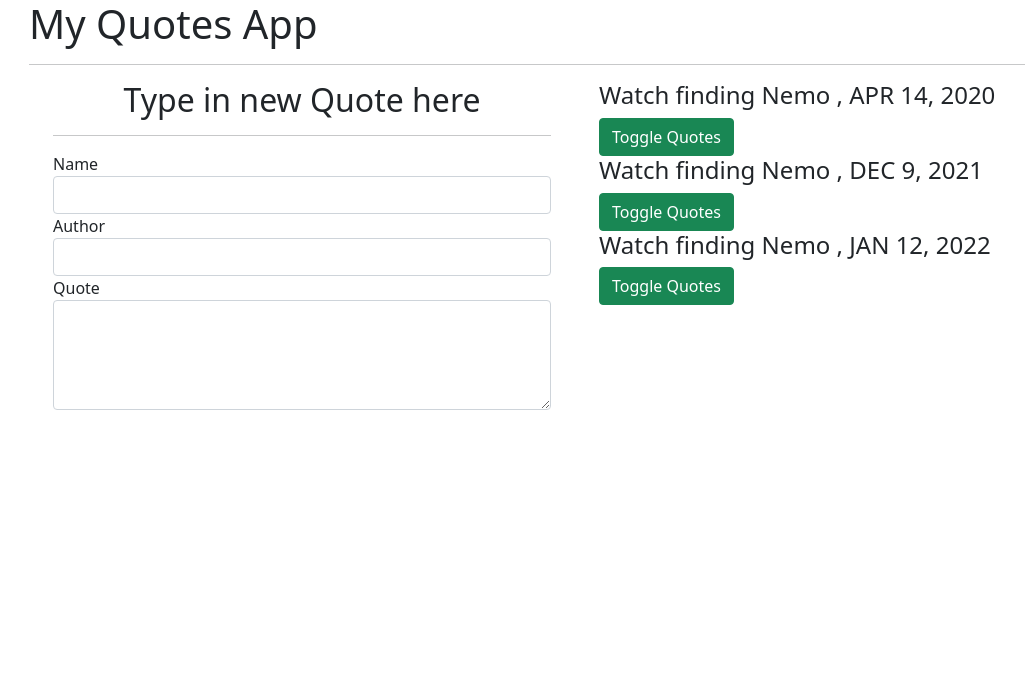
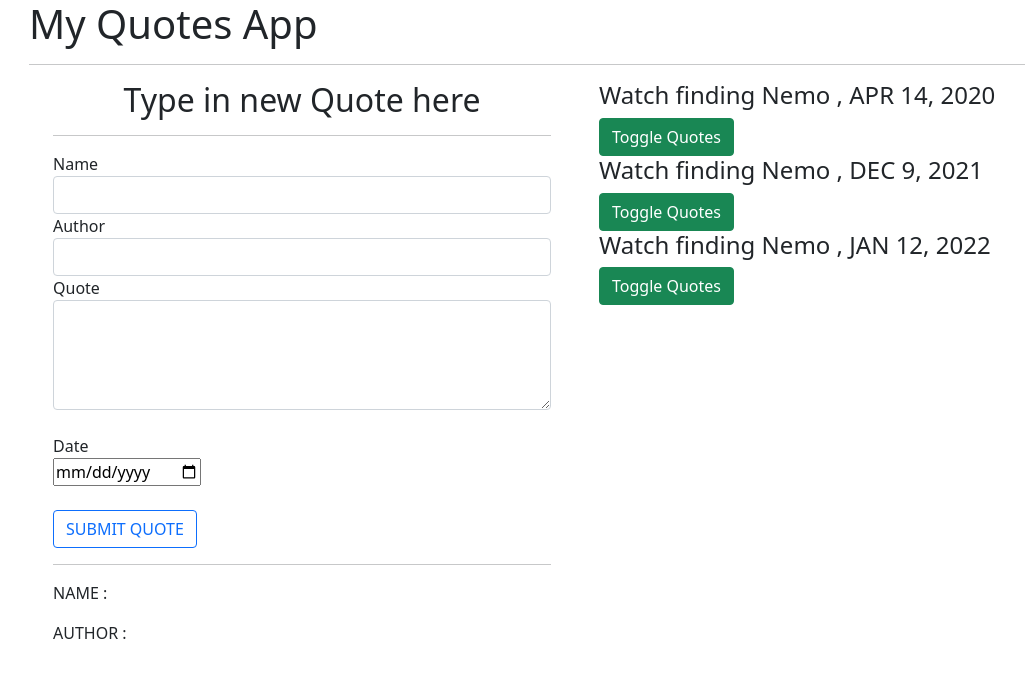
Before and after one commit to davospots/Quapp, an Angular app: page / in a window 1280 px wide. Shown: the top 678 px of the page, without its empty margins (53-1078 px from the left). Built offline with nearby package versions, Linux system fonts and the light colour scheme.

Commit message:
validating forms

```diff
--- a/src/app/app.module.ts
+++ b/src/app/app.module.ts
@@ -1,5 +1,6 @@
 import { NgModule } from '@angular/core';
 import { BrowserModule } from '@angular/platform-browser';
+import { FormsModule } from '@angular/forms';
 
 import { AppRoutingModule } from './app-routing.module';
 import { AppComponent } from './app.component';
@@ -18,7 +19,8 @@
   ],
   imports: [
     BrowserModule,
-    AppRoutingModule
+    AppRoutingModule,
+    FormsModule
   ],
   providers: [],
   bootstrap: [AppComponent]
--- a/src/app/quote-form/quote-form.component.html
+++ b/src/app/quote-form/quote-form.component.html
@@ -1,27 +1,47 @@
 <div class="container-fluid">
     <h2 class="text-center">Type in new Quote here</h2>
     <hr>
-    <form>
+    <form #quoteForm = 'ngForm'>
         <div class="form-group">
 
             <label for="name">Name</label>
-            <input type="text" required class="form-control" id="name">
-
+            <input type="text" required class="form-control" id="name" [(ngModel)]="newQuote.name" name="name" #name='ngModel' required>
+            <div [hidden]="name.valid || name.pristine" class="alert alert-danger">
+                <p>Name is required</p>
+            </div>
         </div>
 
         <div class="form-group">
 
-            <label for="name">Author</label>
-            <input type="text" required class="form-control" id="name">
+            <label for="author">Author</label>
+            <input type="text" required class="form-control" id="author" [(ngModel)]="newQuote.author" name="author" #author='ngModel' required>
 
+            <div [hidden]="author.valid || author.pristine" class="alert alert-danger">
+                <p>Author is required</p>
+            </div>
         </div>
 
         <div class="form-group">
 
-            <label for="description">Quote</label>
-            <textarea class="form-control" id="description" rows="4" required></textarea>
+            <label for="quote">Quote</label>
+            <textarea class="form-control" id="quote" rows="4" required ></textarea>
 
         </div>
+        <br>
+        <div class="form-group">
 
+            <label for="date">Date</label><br>
+            <input type='date' id="date" [(ngModel)]="newQuote.completeDate" name="completeDate" #completeDate="ngModel" required >
+
+            <div [hidden]="completeDate.valid || completeDate.pristine" class="alert alert-danger">
+                <p>Date is required</p>
+            </div>
+        </div>
+        <br>
+        <button class="btn btn-outline-primary">SUBMIT QUOTE</button>
     </form>
+    <hr>
+    <p>NAME : {{newQuote.name}}</p>
+    <p>AUTHOR : {{newQuote.author}}</p>
+    <p></p>
   </div>
--- a/src/app/quote-form/quote-form.component.ts
+++ b/src/app/quote-form/quote-form.component.ts
@@ -1,3 +1,4 @@
+import { Quote } from './../quote';
 import { Component, OnInit } from '@angular/core';
 
 @Component({
@@ -7,6 +8,8 @@
 })
 export class QuoteFormComponent implements OnInit {
 
+  newQuote = new Quote(0,'','',new Date())
+
   constructor() { }
 
   ngOnInit(): void {
--- a/src/app/quote.ts
+++ b/src/app/quote.ts
@@ -4,7 +4,11 @@
     // author!: string;
 
     showAuthor: boolean;
-    constructor(public id: number,public name: string,public author: string , public completeDate: Date){
+    constructor(
+        public id: number,
+        public name: string,
+        public author: string ,
+        public completeDate: Date){
     this.showAuthor=false;
     }
     }
```
